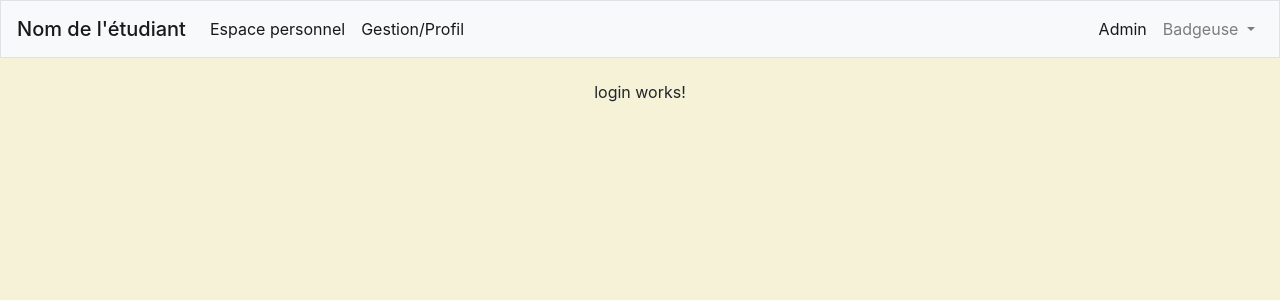
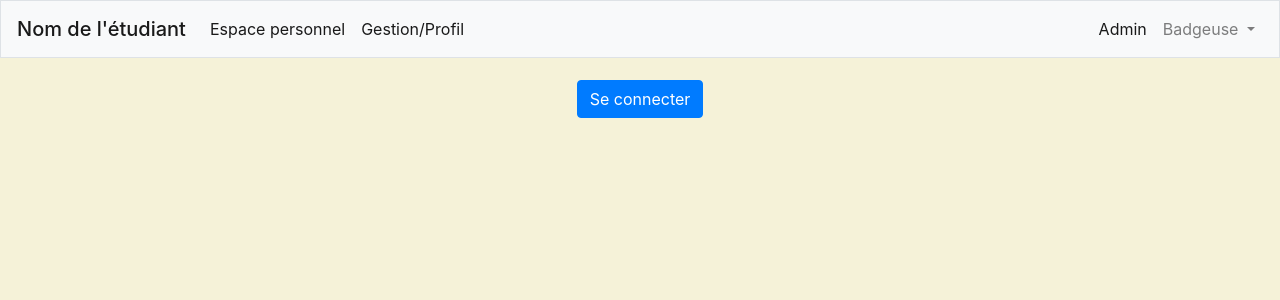
Before and after one commit to thomas-tosch/badgeuse_test_tosch, an Angular app in the folder client/: page / in a window 1280 px wide. Shown: the top 300 px of the page. Built offline with nearby package versions, Linux system fonts and the light colour scheme; no server answers.

Commit message:
*-mise en place d'un système de connexion/déconnexion en phase de test

```diff
--- a/client/src/app/app.component.html
+++ b/client/src/app/app.component.html
@@ -1,4 +1,5 @@
 <!-- NAVBAR MENU -->
+<!--<app-menu *ngIf="getConnectState()"></app-menu>-->
 <app-menu></app-menu>
 
 <!-- CONTENT PAGE -->
--- a/client/src/app/app.component.ts
+++ b/client/src/app/app.component.ts
@@ -1,6 +1,7 @@
 import {Component, OnInit} from '@angular/core';
 import {ExpressService} from "./services/express.service";
 import {Auth} from "./guards/auth";
+import {UserService} from "./services/user.service";
 
 @Component({
   selector: 'app-root',
@@ -11,12 +12,18 @@ export class AppComponent implements OnInit{
 
   responseExpress;
 
-  constructor(private expressService: ExpressService) {
+  constructor(private expressService: ExpressService,
+              private userService: UserService
+  ) {
 
   }
 
   ngOnInit() {
     this.test();
+  }
+
+  getConnectState() {
+    return this.userService.connectState;
   }
 
   test() {
--- a/client/src/app/login/login.component.html
+++ b/client/src/app/login/login.component.html
@@ -1,3 +1,3 @@
 <p>
-  login works!
+  <button class="btn btn-primary" (click)="onConnect()" *ngIf="!getConnectState()">Se connecter</button>
 </p>
--- a/client/src/app/login/login.component.ts
+++ b/client/src/app/login/login.component.ts
@@ -1,4 +1,6 @@
 import { Component, OnInit } from '@angular/core';
+import {LoginService} from "../services/login.service";
+import {UserService} from "../services/user.service";
 
 @Component({
   selector: 'app-login',
@@ -7,9 +9,21 @@ import { Component, OnInit } from '@angular/core';
 })
 export class LoginComponent implements OnInit {
 
-  constructor() { }
+
+  constructor(private loginService: LoginService,
+              private userService: UserService
+  ) { }
 
   ngOnInit() {
+    this.getConnectState();
+  }
+
+  getConnectState() {
+    return this.loginService.getConnectState();
+  }
+
+  onConnect() {
+    this.loginService.setConnectState();
   }
 
 }
--- a/client/src/app/menu/menu.component.html
+++ b/client/src/app/menu/menu.component.html
@@ -35,7 +35,7 @@
           <button class="btn btn-outline-danger alert-danger w-100" *ngIf="!userState" (click)="onBadge()" >Pointer absent</button>
           <div class="dropdown-divider"></div>
           <!-- Disconnect button -->
-          <button class="btn btn-outline-secondary alert-secondary w-100" >Déconexion</button>
+          <button class="btn btn-outline-secondary alert-secondary w-100" routerLink="login" (click)="onConnect()">Déconexion</button>
         </div>
       </li>
 
@@ -47,7 +47,7 @@
           <button class="btn btn-outline-danger alert-danger w-100" *ngIf="!userState" (click)="onBadge()">Pointer absent</button>
           <div class="dropdown-divider"></div>
           <!-- Disconnect button -->
-          <button class="btn btn-outline-secondary alert-secondary w-100" >Déconexion</button>
+          <button class="btn btn-outline-secondary alert-secondary w-100" routerLink="login" (click)="onConnect()">Déconexion</button>
       </li>
 
 
--- a/client/src/app/menu/menu.component.ts
+++ b/client/src/app/menu/menu.component.ts
@@ -1,4 +1,5 @@
 import { Component, OnInit } from '@angular/core';
+import {LoginService} from "../services/login.service";
 
 @Component({
   selector: 'app-menu',
@@ -9,7 +10,7 @@ export class MenuComponent implements OnInit {
 
   userState = false;
 
-  constructor() { }
+  constructor(private loginService: LoginService) { }
 
   ngOnInit() {
   }
@@ -18,4 +19,8 @@ export class MenuComponent implements OnInit {
     this.userState = !this.userState;
   }
 
+  onConnect() {
+    this.loginService.setConnectState();
+  }
+
 }
--- /dev/null
+++ b/client/src/app/services/login.service.ts
@@ -0,0 +1,19 @@
+import { Injectable } from '@angular/core';
+import {UserService} from "./user.service";
+
+@Injectable({
+    providedIn: 'root'
+})
+export class LoginService {
+
+
+    constructor(private userService: UserService) { }
+
+    getConnectState() {
+        return this.userService.connectState;
+    }
+
+    setConnectState() {
+        this.userService.connectState = !this.userService.connectState;
+    }
+}
--- /dev/null
+++ b/client/src/app/services/user.service.ts
@@ -0,0 +1,14 @@
+import { Injectable } from '@angular/core';
+
+@Injectable({
+    providedIn: 'root'
+})
+export class UserService {
+
+    connectState = false;
+
+    constructor() { }
+
+
+
+}
```
Also changed, not shown: client/src/app/app-routing.module.ts (+4 -3 lines), client/src/app/app.module.ts (+9 -2 lines).
